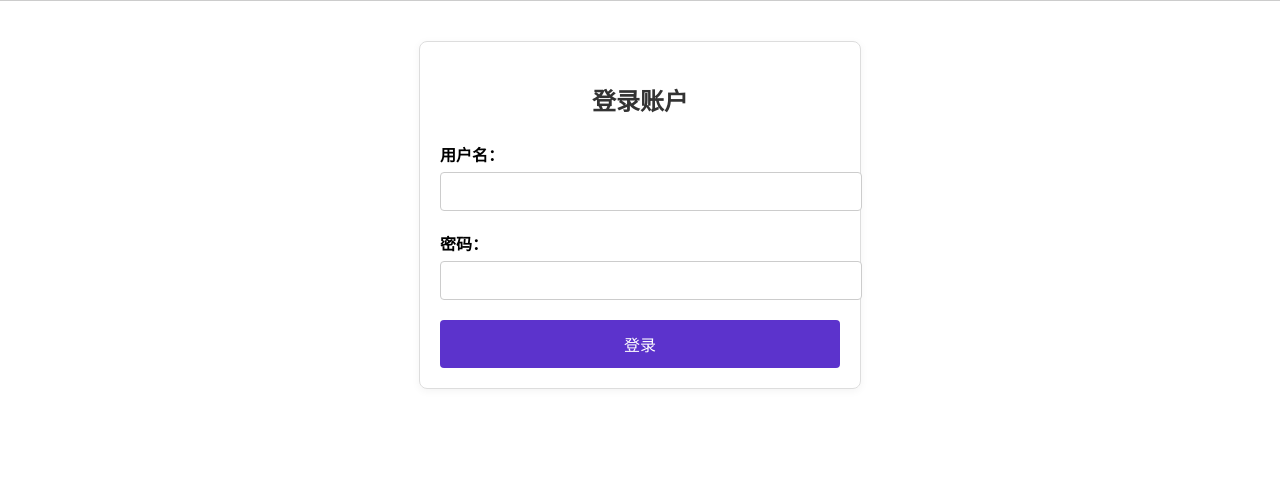
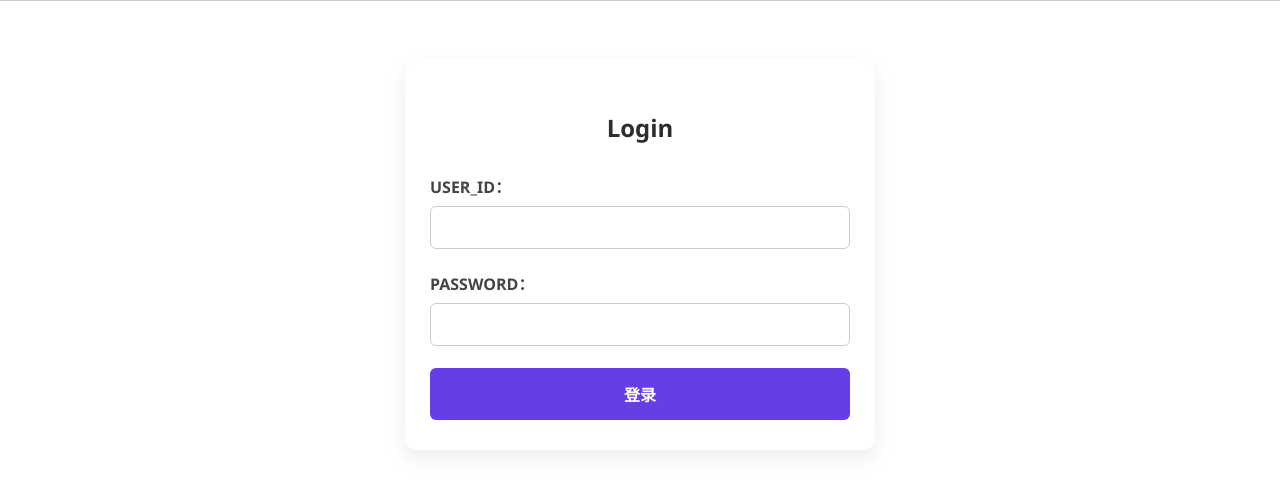
Before and after one commit to boonjun123654/4D_system, a Python web app: template templates/login.html in a window 1280 px wide. Shown: the part 41-534 px from the top of the page. Run offline with Jinja, Linux system fonts and the light colour scheme; the template is opened without the code that fills it, so the values that code supplies are empty.

Commit message:
Update login.html

```diff
--- a/templates/login.html
+++ b/templates/login.html
@@ -1,43 +1,65 @@
 {% extends "layout.html" %}
 {% block content %}
 
-<div style="max-width: 400px; margin: 40px auto; padding: 20px; border: 1px solid #ddd; border-radius: 8px; box-shadow: 0 2px 8px rgba(0,0,0,0.05);">
-    <h2 style="text-align: center; margin-bottom: 25px; color: #333;">登录账户</h2>
+<div style="
+    max-width: 420px;
+    margin: 60px auto;
+    padding: 30px 25px;
+    background-color: #ffffff;
+    border-radius: 12px;
+    box-shadow: 0 8px 20px rgba(0, 0, 0, 0.08);
+    font-family: 'Segoe UI', Roboto, sans-serif;
+    transition: all 0.3s ease;
+">
+
+    <h2 style="
+        text-align: center;
+        margin-bottom: 30px;
+        color: #2d2d2d;
+        font-weight: 700;
+        font-size: 24px;
+    ">
+        Login
+    </h2>
 
     <form method="POST" action="/login">
-        <div style="margin-bottom: 20px;">
-            <label for="username" style="display:block; margin-bottom: 6px; font-weight: bold;">用户名：</label>
+        <div style="margin-bottom: 22px;">
+            <label for="username" style="font-weight: 600; color: #444; margin-bottom: 8px; display: block;">USER_ID：</label>
             <input type="text" id="username" name="username" required
-                   style="width: 100%; padding: 10px; font-size: 15px; border: 1px solid #ccc; border-radius: 4px;">
+                style="width: 100%; padding: 12px; font-size: 15px; border: 1px solid #ccc; border-radius: 6px; box-sizing: border-box; transition: border-color 0.3s;"
+                onfocus="this.style.borderColor='#7b4fe2'" onblur="this.style.borderColor='#ccc'">
         </div>
 
-        <div style="margin-bottom: 20px;">
-            <label for="password" style="display:block; margin-bottom: 6px; font-weight: bold;">密码：</label>
+        <div style="margin-bottom: 22px;">
+            <label for="password" style="font-weight: 600; color: #444; margin-bottom: 8px; display: block;">PASSWORD：</label>
             <input type="password" id="password" name="password" required
-                   style="width: 100%; padding: 10px; font-size: 15px; border: 1px solid #ccc; border-radius: 4px;">
+                style="width: 100%; padding: 12px; font-size: 15px; border: 1px solid #ccc; border-radius: 6px; box-sizing: border-box; transition: border-color 0.3s;"
+                onfocus="this.style.borderColor='#7b4fe2'" onblur="this.style.borderColor='#ccc'">
         </div>
 
         {% if show_captcha %}
-        <div style="margin-bottom: 20px;">
-            <label for="captcha" style="display:block; margin-bottom: 6px; font-weight: bold;">验证码：</label>
-            <div style="display: flex; align-items: center; gap: 10px;">
+        <div style="margin-bottom: 22px;">
+            <label for="captcha" style="font-weight: 600; color: #444; margin-bottom: 8px; display: block;">验证码：</label>
+            <div style="display: flex; align-items: center; gap: 12px;">
                 <input type="text" id="captcha" name="captcha" required
-                       style="flex: 1; padding: 10px; font-size: 15px; border: 1px solid #ccc; border-radius: 4px;">
+                    style="flex: 1; padding: 12px; font-size: 15px; border: 1px solid #ccc; border-radius: 6px; box-sizing: border-box;">
                 <img src="/captcha" onclick="this.src='/captcha?' + Math.random()" title="点击刷新验证码"
-                     style="height: 42px; vertical-align: middle; cursor: pointer; border: 1px solid #ccc; border-radius: 4px;">
+                    style="height: 44px; cursor: pointer; border: 1px solid #ccc; border-radius: 6px;">
             </div>
         </div>
         {% endif %}
 
         <button type="submit"
-                style="width: 100%; padding: 12px; font-size: 16px; background-color: #5c33cc; color: white; border: none; border-radius: 4px; cursor: pointer;">
+            style="width: 100%; padding: 14px; font-size: 16px; background-color: #673de6; color: white; border: none; border-radius: 6px; cursor: pointer; font-weight: 600; transition: background 0.3s;"
+            onmouseover="this.style.backgroundColor='#512bd4'"
+            onmouseout="this.style.backgroundColor='#673de6'">
             登录
         </button>
     </form>
 
     {% with messages = get_flashed_messages() %}
     {% if messages %}
-        <ul style="color: red; margin-top: 20px; padding-left: 0;">
+    <ul style="color: #d9534f; margin-top: 22px; padding-left: 0;">
         {% for msg in messages %}
         <li style="list-style: none;">❌ {{ msg }}</li>
         {% endfor %}
```
Lines whose indentation alone changed are shown as unchanged.
